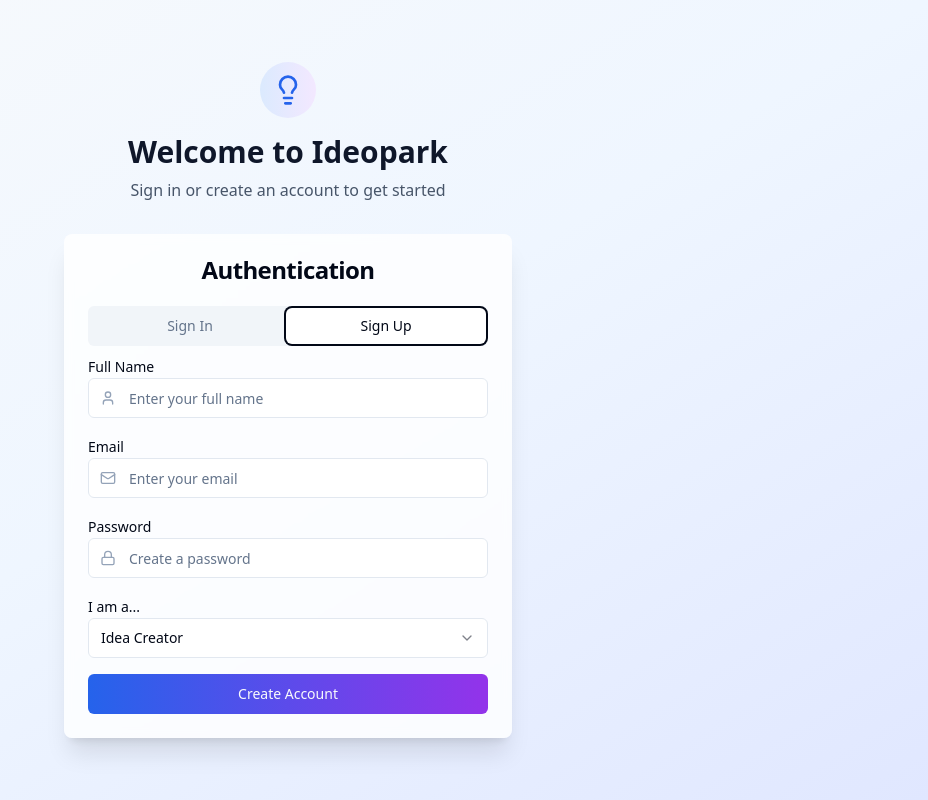
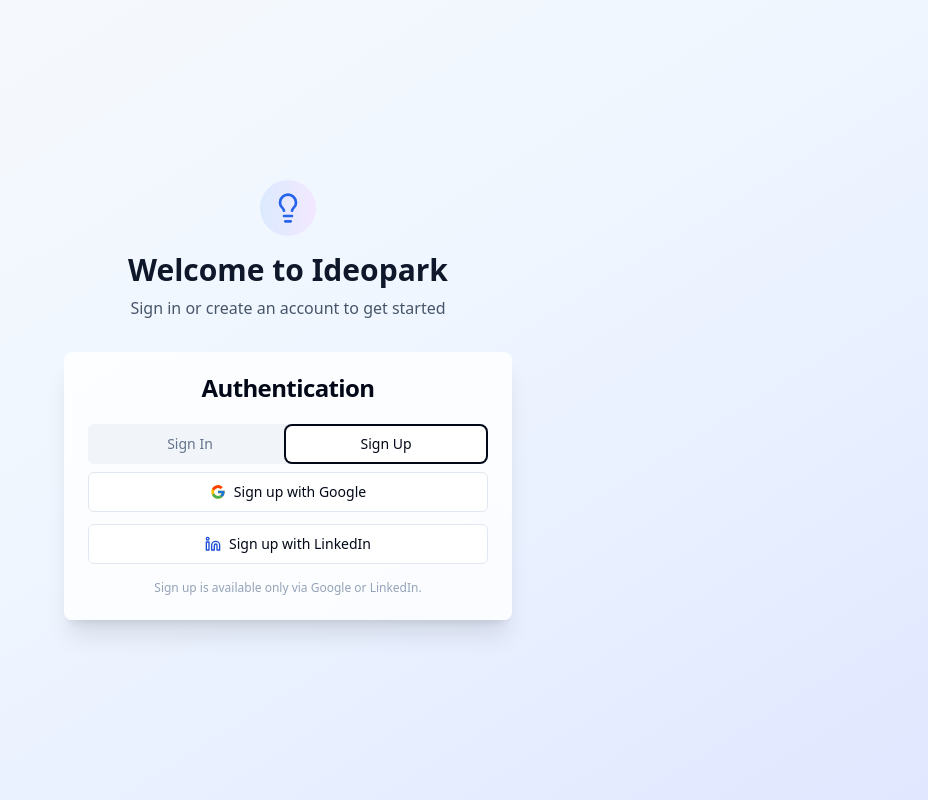
Before and after one commit to HiMoh57/idea-spark-equity-hub, a React (Vite) app: page /auth in a window 1280 px wide. Both pictures are taken after a click on the tab "Sign Up". Shown: the whole page, without its empty margins (352-1280 px from the left). Built offline with nearby package versions, Linux system fonts and the light colour scheme.

Commit message:
Refactor: Implement OAuth login/signup
Refactor the authentication flow to use Google and LinkedIn OAuth for signup, and enable OAuth and email/password for login.

```diff
--- /dev/null
+++ b/src/components/SocialAuthButtons.tsx
@@ -0,0 +1,69 @@
+
+import React from "react";
+import { Button } from "@/components/ui/button";
+import { FcGoogle } from "react-icons/fc";
+import { Linkedin } from "lucide-react";
+import { supabase } from "@/integrations/supabase/client";
+import { useToast } from "@/hooks/use-toast";
+
+interface SocialAuthButtonsProps {
+  context: "login" | "signup";
+  onLoadingChange?: (loading: boolean) => void;
+}
+
+const SocialAuthButtons: React.FC<SocialAuthButtonsProps> = ({ context, onLoadingChange }) => {
+  const { toast } = useToast();
+
+  const handleOAuth = async (provider: "google" | "linkedin_oidc") => {
+    try {
+      onLoadingChange?.(true);
+      const { error } = await supabase.auth.signInWithOAuth({
+        provider,
+        options: {
+          redirectTo: window.location.origin + "/",
+        },
+      });
+      if (error) {
+        toast({
+          title: "Authentication error",
+          description: error.message,
+          variant: "destructive",
+        });
+        onLoadingChange?.(false);
+      }
+      // On success, Supabase redirects, so no further action needed here
+    } catch (e: any) {
+      toast({
+        title: "Authentication error",
+        description: e.message ?? String(e),
+        variant: "destructive",
+      });
+      onLoadingChange?.(false);
+    }
+  };
+
+  return (
+    <div className="flex flex-col space-y-3 w-full">
+      <Button
+        type="button"
+        variant="outline"
+        className="w-full flex items-center gap-2"
+        onClick={() => handleOAuth("google")}
+      >
+        <FcGoogle className="text-xl" />
+        {context === "signup" ? "Sign up with Google" : "Sign in with Google"}
+      </Button>
+      <Button
+        type="button"
+        variant="outline"
+        className="w-full flex items-center gap-2"
+        onClick={() => handleOAuth("linkedin_oidc")}
+      >
+        <Linkedin className="w-5 h-5 text-blue-700" />
+        {context === "signup" ? "Sign up with LinkedIn" : "Sign in with LinkedIn"}
+      </Button>
+    </div>
+  );
+};
+
+export default SocialAuthButtons;
--- a/src/pages/Auth.tsx
+++ b/src/pages/Auth.tsx
@@ -1,21 +1,21 @@
+
 import React, { useState, useEffect } from 'react';
 import { Button } from '@/components/ui/button';
 import { Card, CardContent, CardHeader, CardTitle } from '@/components/ui/card';
 import { Input } from '@/components/ui/input';
 import { Label } from '@/components/ui/label';
 import { Tabs, TabsContent, TabsList, TabsTrigger } from '@/components/ui/tabs';
-import { Select, SelectContent, SelectItem, SelectTrigger, SelectValue } from '@/components/ui/select';
-import { Lightbulb, Mail, Lock, User } from 'lucide-react';
+import { Lightbulb, Mail, Lock } from 'lucide-react';
 import { supabase } from '@/integrations/supabase/client';
 import { useNavigate } from 'react-router-dom';
 import { useToast } from '@/hooks/use-toast';
+import SocialAuthButtons from "@/components/SocialAuthButtons";
 
 const Auth = () => {
   const [email, setEmail] = useState('');
   const [password, setPassword] = useState('');
-  const [fullName, setFullName] = useState('');
-  const [userType, setUserType] = useState('creator');
   const [loading, setLoading] = useState(false);
+  const [authLoading, setAuthLoading] = useState(false);
   const navigate = useNavigate();
   const { toast } = useToast();
 
@@ -29,51 +29,6 @@ const Auth = () => {
     };
     checkUser();
   }, [navigate]);
-
-  const handleSignUp = async (e: React.FormEvent) => {
-    e.preventDefault();
-    setLoading(true);
-
-    try {
-      // Sign up without email confirmation
-      const { data, error } = await supabase.auth.signUp({
-        email,
-        password,
-        options: {
-          data: {
-            full_name: fullName,
-            user_type: userType,
-          },
-          emailRedirectTo: `${window.location.origin}/`,
-        },
-      });
-
-      if (error) throw error;
-
-      // Sign in immediately after signup
-      const { error: signInError } = await supabase.auth.signInWithPassword({
-        email,
-        password,
-      });
-
-      if (signInError) throw signInError;
-
-      toast({
-        title: "Account created!",
-        description: "Welcome to IdeaSpark!",
-      });
-
-      navigate('/');
-    } catch (error: any) {
-      toast({
-        title: "Error",
-        description: error.message,
-        variant: "destructive",
-      });
-    } finally {
-      setLoading(false);
-    }
-  };
 
   const handleSignIn = async (e: React.FormEvent) => {
     e.preventDefault();
@@ -121,6 +76,7 @@ const Auth = () => {
                 <TabsTrigger value="signup">Sign Up</TabsTrigger>
               </TabsList>
 
+              {/* ---- LOGIN TAB ---- */}
               <TabsContent value="signin">
                 <form onSubmit={handleSignIn} className="space-y-4">
                   <div>
@@ -163,80 +119,21 @@ const Auth = () => {
                     {loading ? "Signing in..." : "Sign In"}
                   </Button>
                 </form>
+                <div className="my-5 text-center relative">
+                  <div className="absolute inset-x-0 top-2 border-t h-0.5 border-slate-200" />
+                  <span className="relative z-10 bg-white/90 text-slate-400 px-2 text-xs">or</span>
+                </div>
+                <SocialAuthButtons context="login" onLoadingChange={setAuthLoading} />
               </TabsContent>
 
+              {/* ---- SIGNUP TAB ---- */}
               <TabsContent value="signup">
-                <form onSubmit={handleSignUp} className="space-y-4">
-                  <div>
-                    <Label htmlFor="signup-name">Full Name</Label>
-                    <div className="relative">
-                      <User className="absolute left-3 top-1/2 transform -translate-y-1/2 h-4 w-4 text-slate-400" />
-                      <Input
-                        id="signup-name"
-                        type="text"
-                        value={fullName}
-                        onChange={(e) => setFullName(e.target.value)}
-                        placeholder="Enter your full name"
-                        className="pl-10"
-                        required
-                      />
-                    </div>
+                <div className="space-y-4">
+                  <SocialAuthButtons context="signup" onLoadingChange={setAuthLoading} />
+                  <div className="text-slate-400 text-center text-xs mt-4">
+                    Sign up is available only via Google or LinkedIn.
                   </div>
-
-                  <div>
-                    <Label htmlFor="signup-email">Email</Label>
-                    <div className="relative">
-                      <Mail className="absolute left-3 top-1/2 transform -translate-y-1/2 h-4 w-4 text-slate-400" />
-                      <Input
-                        id="signup-email"
-                        type="email"
-                        value={email}
-                        onChange={(e) => setEmail(e.target.value)}
-                        placeholder="Enter your email"
-                        className="pl-10"
-                        required
-                      />
-                    </div>
-                  </div>
-
-                  <div>
-                    <Label htmlFor="signup-password">Password</Label>
-                    <div className="relative">
-                      <Lock className="absolute left-3 top-1/2 transform -translate-y-1/2 h-4 w-4 text-slate-400" />
-                      <Input
-                        id="signup-password"
-                        type="password"
-                        value={password}
-                        onChange={(e) => setPassword(e.target.value)}
-                        placeholder="Create a password"
-                        className="pl-10"
-                        required
-                        minLength={6}
-                      />
-                    </div>
-                  </div>
-
-                  <div>
-                    <Label htmlFor="user-type">I am a...</Label>
-                    <Select value={userType} onValueChange={setUserType}>
-                      <SelectTrigger>
-                        <SelectValue placeholder="Select your role" />
-                      </SelectTrigger>
-                      <SelectContent>
-                        <SelectItem value="creator">Idea Creator</SelectItem>
-                        <SelectItem value="executor">Idea Executor</SelectItem>
-                      </SelectContent>
-                    </Select>
-                  </div>
-
-                  <Button
-                    type="submit"
-                    className="w-full bg-gradient-to-r from-blue-600 to-purple-600 hover:from-blue-700 hover:to-purple-700"
-                    disabled={loading}
-                  >
-                    {loading ? "Creating account..." : "Create Account"}
-                  </Button>
-                </form>
+                </div>
               </TabsContent>
             </Tabs>
           </CardContent>
```
